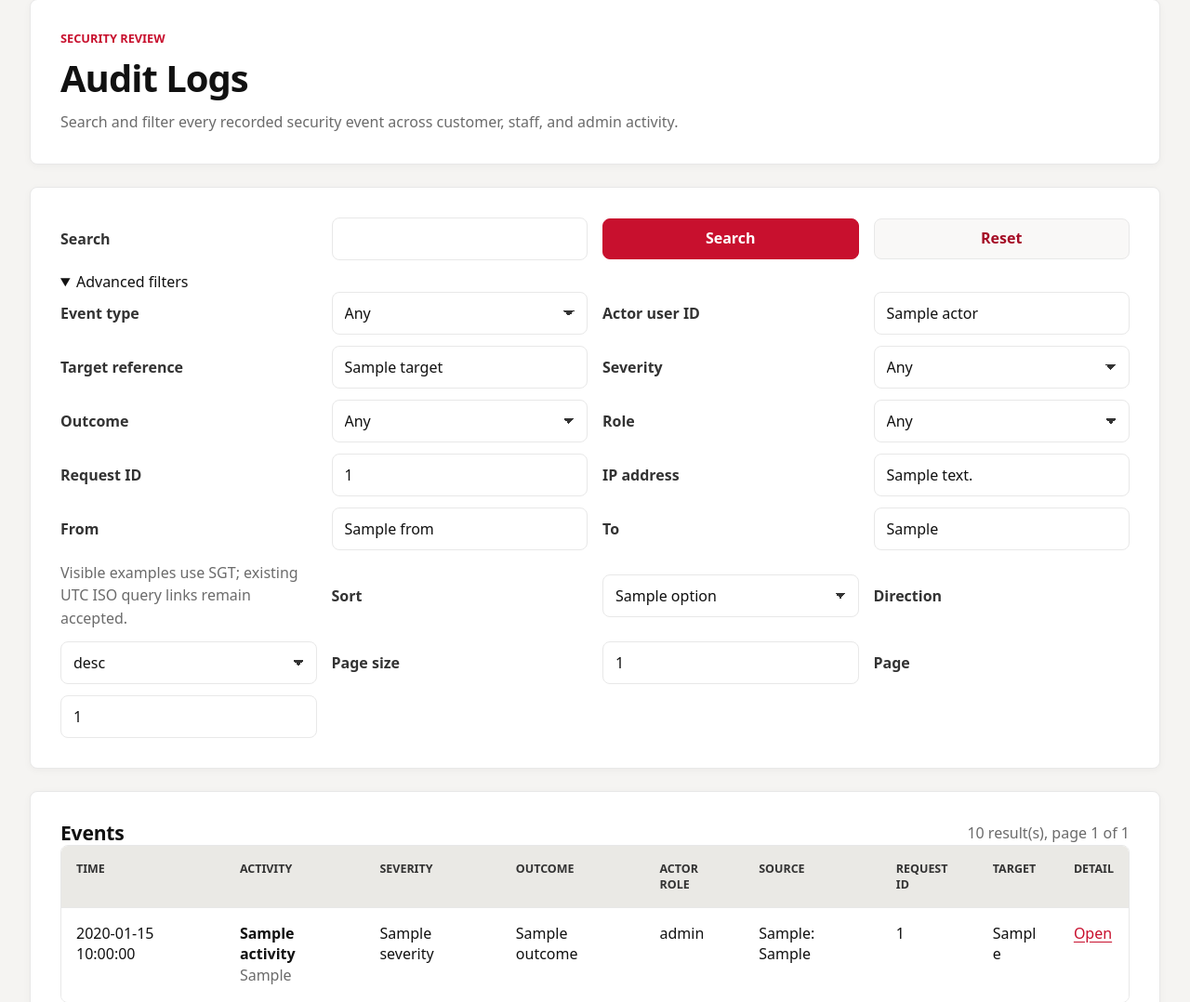
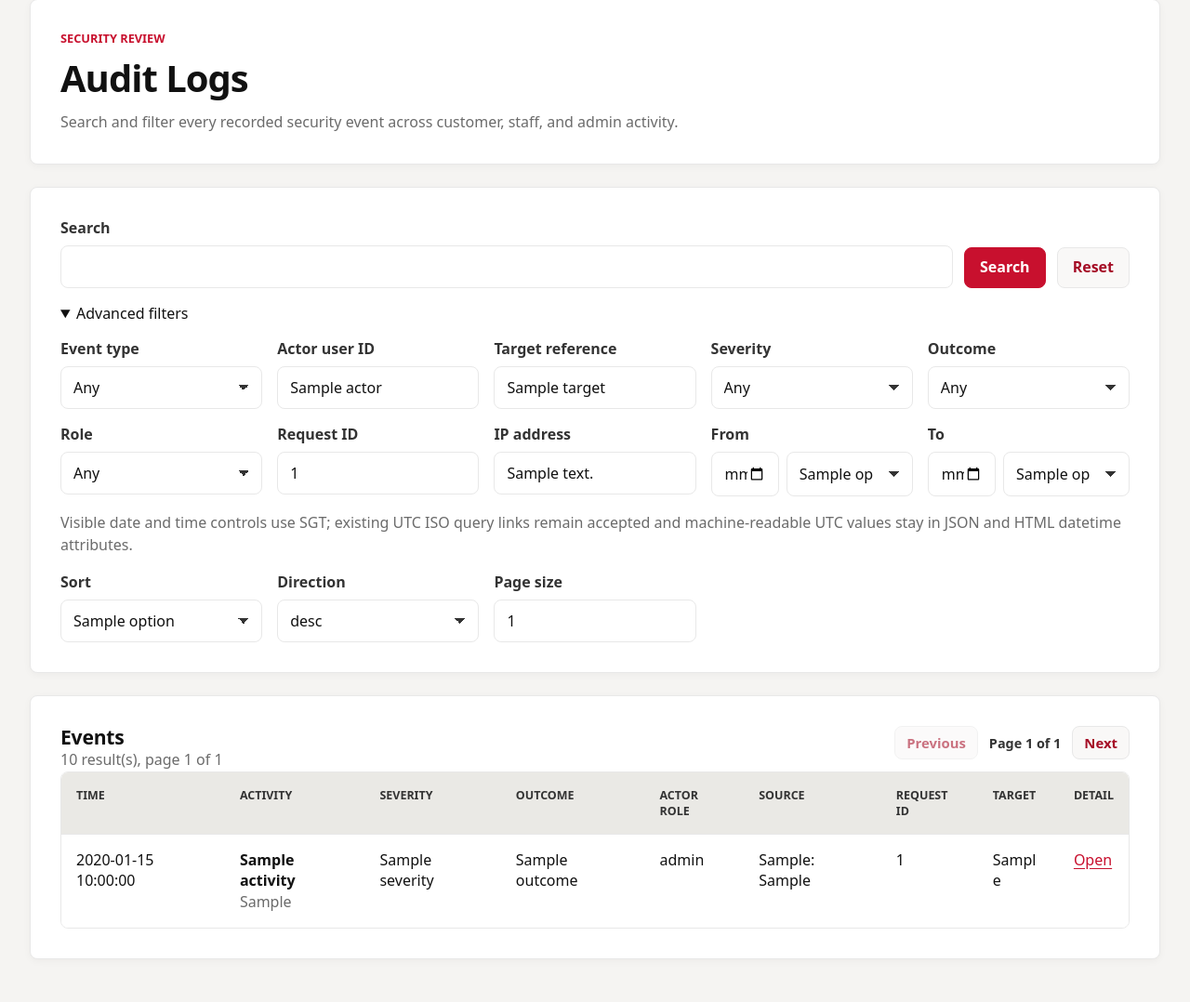
Before and after one commit to Koon-Kiat/SITBank, a Python web app: template app/templates/admin/audit_logs.html in a window 1280 px wide. Shown: the part 118-1196 px from the top of the page at 93% size. Run offline with Jinja, Linux system fonts and the light colour scheme; the template is opened without the code that fills it: most values are stand-ins (such as "Sample title", 1, 10 or a date in 2020).

Commit message:
fix: improve audit navigation and invite CSRF flow
Improve admin audit log pagination and date/time filtering, preserve filter state through progressive previous/next navigation, and keep staff invite CSRF validation compatible with strict HTTPS referrer checks.

Closes #524.
Closes #525.

```diff
--- a/app/__init__.py
+++ b/app/__init__.py
@@ -255,7 +255,7 @@ def register_invite_acceptance_response_headers(app: Flask) -> None:
             response.headers["Cache-Control"] = "no-store, no-cache, max-age=0, private"
             response.headers["Pragma"] = "no-cache"
             response.headers["Expires"] = "0"
-            response.headers["Referrer-Policy"] = "no-referrer"
+            response.headers["Referrer-Policy"] = "same-origin"
         return response
 
 
--- a/app/static/css/app.css
+++ b/app/static/css/app.css
@@ -2183,6 +2183,68 @@ th {
   font-weight: 700;
 }
 
+.audit-filter-form {
+  display: grid;
+  gap: var(--space-4);
+}
+
+.audit-search-grid {
+  display: grid;
+  grid-template-columns: minmax(220px, 1fr) auto auto;
+  gap: var(--space-3);
+  align-items: end;
+}
+
+.audit-filter-grid {
+  display: grid;
+  grid-template-columns: repeat(auto-fit, minmax(210px, 1fr));
+  gap: var(--space-4);
+  align-items: start;
+  margin-top: var(--space-4);
+}
+
+.audit-filter-field {
+  display: grid;
+  gap: var(--space-2);
+  min-width: 0;
+}
+
+.audit-filter-field label {
+  color: var(--muted-strong);
+  font-weight: 700;
+}
+
+.audit-filter-field input,
+.audit-filter-field select {
+  width: 100%;
+}
+
+.audit-date-controls {
+  display: grid;
+  grid-template-columns: minmax(0, 1fr) minmax(8.5rem, 0.65fr);
+  gap: var(--space-2);
+}
+
+.audit-date-help,
+.audit-filter-feedback {
+  grid-column: 1 / -1;
+}
+
+.audit-pagination {
+  display: flex;
+  align-items: center;
+  justify-content: flex-end;
+  gap: var(--space-3);
+  flex-wrap: wrap;
+}
+
+.audit-page-indicator {
+  color: var(--muted-strong);
+  font-size: 0.9rem;
+  font-weight: 700;
+  white-space: nowrap;
+}
+
 .admin-table-wrap {
   overflow-x: auto;
   border: 1px solid var(--line);
@@ -2544,8 +2606,14 @@ th {
 
   .admin-form-grid,
   .admin-filter-grid,
+  .audit-search-grid,
+  .audit-date-controls,
   .admin-inline-actions {
     grid-template-columns: 1fr;
+  }
+
+  .audit-pagination {
+    justify-content: flex-start;
   }
 
   .admin-inline-actions input {
--- /dev/null
+++ b/app/static/js/admin-audit-logs.js
@@ -0,0 +1,143 @@
+(() => {
+  function text(value, fallback) {
+    const clean = value === null || value === undefined ? "" : String(value);
+    return clean || fallback || "";
+  }
+
+  function appendTextCell(row, value, fallback) {
+    const cell = document.createElement("td");
+    cell.textContent = text(value, fallback);
+    row.appendChild(cell);
+    return cell;
+  }
+
+  function eventRow(item) {
+    const row = document.createElement("tr");
+
+    const timeCell = document.createElement("td");
+    const time = document.createElement("time");
+    time.dateTime = text(item.created_at_utc);
+    time.textContent = text(item.created_at_display);
+    timeCell.appendChild(time);
+    row.appendChild(timeCell);
+
+    const activityCell = document.createElement("td");
+    const strong = document.createElement("strong");
+    strong.textContent = text(item.activity);
+    const type = document.createElement("span");
+    type.className = "muted";
+    type.textContent = text(item.event_type);
+    activityCell.append(strong, document.createElement("br"), type);
+    row.appendChild(activityCell);
+
+    appendTextCell(row, item.severity, "none");
+    appendTextCell(row, item.outcome);
+    appendTextCell(row, item.actor_role);
+    appendTextCell(row, `${text(item.source_kind, "unknown")}: ${text(item.source_display, "unknown")}`);
+    appendTextCell(row, item.request_id);
+    appendTextCell(row, item.target_ref, "none");
+
+    const detailCell = document.createElement("td");
+    const detailLink = document.createElement("a");
+    detailLink.href = text(item.detail_url, "#");
+    detailLink.textContent = "Open";
+    detailCell.appendChild(detailLink);
+    row.appendChild(detailCell);
+
+    return row;
+  }
+
+  function emptyRow() {
+    const row = document.createElement("tr");
+    const cell = document.createElement("td");
+    cell.colSpan = 9;
+    cell.textContent = "No audit events match the current filters.";
+    row.appendChild(cell);
+    return row;
+  }
+
+  function setPageLink(link, url) {
+    if (!link) return;
+    const disabled = !url;
+    if (disabled) {
+      link.removeAttribute("href");
+      link.setAttribute("aria-disabled", "true");
+      link.setAttribute("tabindex", "-1");
+      link.classList.add("is-disabled");
+      return;
+    }
+    link.href = url;
+    link.removeAttribute("aria-disabled");
+    link.removeAttribute("tabindex");
+    link.classList.remove("is-disabled");
+  }
+
+  function updateAuditLogs(root, payload) {
+    const tbody = root.querySelector("[data-audit-table-body]");
+    const resultCount = root.querySelector("[data-audit-result-count]");
+    const pageIndicator = root.querySelector("[data-audit-page-indicator]");
+    if (!tbody || !resultCount || !pageIndicator) return;
+
+    const events = Array.isArray(payload.events) ? payload.events : [];
+    tbody.replaceChildren(...(events.length ? events.map(eventRow) : [emptyRow()]));
+
+    const total = Number(payload.total || 0);
+    const page = Number(payload.page || 1);
+    const totalPages = Number(payload.total_pages || 1);
+    const summary = `${total} result(s), page ${page} of ${totalPages}`;
+    resultCount.textContent = summary;
+    pageIndicator.textContent = `Page ${page} of ${totalPages}`;
+
+    setPageLink(root.querySelector("[data-audit-prev]"), payload.previous_page_url || "");
+    setPageLink(root.querySelector("[data-audit-next]"), payload.next_page_url || "");
+  }
+
+  function fetchAuditPage(root, url, pushHistory) {
+    root.setAttribute("aria-busy", "true");
+    return fetch(url, {
+      headers: { Accept: "application/json" },
+      credentials: "same-origin",
+    })
+      .then((response) => {
+        if (!response.ok) throw new Error("audit pagination failed");
+        return response.json();
+      })
+      .then((payload) => {
+        updateAuditLogs(root, payload);
+        const browserHistory = globalThis.history;
+        if (pushHistory && browserHistory && typeof browserHistory.pushState === "function") {
+          browserHistory.pushState({ auditLogs: true }, "", url);
+        }
+      })
+      .finally(() => {
+        root.removeAttribute("aria-busy");
+      });
+  }
+
+  function initAuditLogs() {
+    const root = document.querySelector("[data-audit-log-browser]");
+    if (!root) return;
+
+    root.addEventListener("click", (event) => {
+      const target = event.target instanceof Element ? event.target : null;
+      const link = target ? target.closest("[data-audit-page-link]") : null;
+      if (!link?.href || link.getAttribute("aria-disabled") === "true") return;
+      event.preventDefault();
+      fetchAuditPage(root, link.href, true).catch(() => {
+        globalThis.location.assign(link.href);
+      });
+    });
+
+    globalThis.addEventListener("popstate", () => {
+      fetchAuditPage(root, globalThis.location.href, false).catch(() => {
+        globalThis.location.reload();
+      });
+    });
+  }
+
+  if (document.readyState === "loading") {
+    document.addEventListener("DOMContentLoaded", initAuditLogs);
+  } else {
+    initAuditLogs();
+  }
+})();
--- a/app/templates/admin/audit_logs.html
+++ b/app/templates/admin/audit_logs.html
@@ -12,17 +12,28 @@
     </div>
   </div>
   <section class="panel">
-    {% set advanced_open = filters.event_type or filters.actor or filters.target or filters.severity or filters.outcome or filters.role or filters.request_id or filters.ip_address or filters.from or filters.to or sort != "timestamp" or direction != "desc" or page != 1 %}
-    <form method="get" action="{{ url_for('admin.audit_logs') }}">
-      <div class="admin-filter-grid">
+    {% set advanced_open = filter_errors or filters.event_type or filters.actor or filters.target or filters.severity or filters.outcome or filters.role or filters.request_id or filters.ip_address or filters.from or filters.to or sort != "timestamp" or direction != "desc" or page != 1 or per_page != 25 %}
+    <form method="get" action="{{ url_for('admin.audit_logs') }}" class="audit-filter-form">
+      <input type="hidden" name="page" value="1">
+      <div class="audit-search-grid">
+        <div class="audit-filter-field audit-search-field">
           <label for="audit-search">Search</label>
-        <input id="audit-search" name="q" value="{{ filters.q }}">
+          <input id="audit-search" name="q" value="{{ filters.q }}" autocomplete="off">
+        </div>
         <button type="submit">Search</button>
         <a class="button secondary" href="{{ url_for('admin.audit_logs') }}">Reset</a>
       </div>
       <details{% if advanced_open %} open{% endif %}>
         <summary>Advanced filters</summary>
-        <div class="admin-filter-grid">
+        {% if filter_errors %}
+        <div class="alert alert-warning audit-filter-feedback" role="alert">
+          {% for error in filter_errors %}
+          <span>{{ error }}</span>
+          {% endfor %}
+        </div>
+        {% endif %}
+        <div class="audit-filter-grid">
+          <div class="audit-filter-field">
             <label for="audit-event-type">Event type</label>
             <select id="audit-event-type" name="event_type">
               <option value="">Any</option>
@@ -30,10 +41,16 @@
               <option value="{{ event_type }}"{% if filters.event_type == event_type %} selected{% endif %}>{{ event_type }}</option>
               {% endfor %}
             </select>
+          </div>
+          <div class="audit-filter-field">
             <label for="audit-actor">Actor user ID</label>
-          <input id="audit-actor" name="actor" value="{{ filters.actor }}">
+            <input id="audit-actor" name="actor" value="{{ filters.actor }}" inputmode="numeric">
+          </div>
+          <div class="audit-filter-field">
             <label for="audit-target">Target reference</label>
-          <input id="audit-target" name="target" value="{{ filters.target }}">
+            <input id="audit-target" name="target" value="{{ filters.target }}" autocomplete="off">
+          </div>
+          <div class="audit-filter-field">
             <label for="audit-severity">Severity</label>
             <select id="audit-severity" name="severity">
               <option value="">Any</option>
@@ -41,6 +58,8 @@
               <option value="{{ severity }}"{% if filters.severity == severity %} selected{% endif %}>{{ severity }}</option>
               {% endfor %}
             </select>
+          </div>
+          <div class="audit-filter-field">
             <label for="audit-outcome">Outcome</label>
             <select id="audit-outcome" name="outcome">
               <option value="">Any</option>
@@ -48,6 +67,8 @@
               <option value="{{ outcome }}"{% if filters.outcome == outcome %} selected{% endif %}>{{ outcome }}</option>
               {% endfor %}
             </select>
+          </div>
+          <div class="audit-filter-field">
             <label for="audit-role">Role</label>
             <select id="audit-role" name="role">
               <option value="">Any</option>
@@ -55,39 +76,81 @@
               <option value="{{ role }}"{% if filters.role == role %} selected{% endif %}>{{ role }}</option>
               {% endfor %}
             </select>
+          </div>
+          <div class="audit-filter-field">
             <label for="audit-request-id">Request ID</label>
-          <input id="audit-request-id" name="request_id" value="{{ filters.request_id }}">
+            <input id="audit-request-id" name="request_id" value="{{ filters.request_id }}" autocomplete="off">
+          </div>
+          <div class="audit-filter-field">
             <label for="audit-ip-address">IP address</label>
-          <input id="audit-ip-address" name="ip_address" value="{{ filters.ip_address }}">
-          <label for="audit-from">From</label>
-          <input id="audit-from" name="from" value="{{ filters.from }}" placeholder="29 Jun 2026, 08:00 SGT" aria-describedby="audit-date-help">
-          <label for="audit-to">To</label>
-          <input id="audit-to" name="to" value="{{ filters.to }}" placeholder="30 Jun 2026, 07:59 SGT" aria-describedby="audit-date-help">
-          <p id="audit-date-help" class="hint">Visible examples use SGT; existing UTC ISO query links remain accepted.</p>
+            <input id="audit-ip-address" name="ip_address" value="{{ filters.ip_address }}" autocomplete="off">
+          </div>
+          <div class="audit-filter-field">
+            <label for="audit-from-date">From</label>
+            <div class="audit-date-controls">
+              <input id="audit-from-date" name="from_date" type="date" value="{{ date_controls['from']['date'] }}" aria-describedby="audit-date-help">
+              <label class="sr-only" for="audit-from-time">From time in SGT</label>
+              <select id="audit-from-time" name="from_time" aria-describedby="audit-date-help">
+                {% for option in time_options %}
+                <option value="{{ option }}"{% if date_controls['from']['time'] == option %} selected{% endif %}>{{ option }} SGT</option>
+                {% endfor %}
+              </select>
+            </div>
+          </div>
+          <div class="audit-filter-field">
+            <label for="audit-to-date">To</label>
+            <div class="audit-date-controls">
+              <input id="audit-to-date" name="to_date" type="date" value="{{ date_controls['to']['date'] }}" aria-describedby="audit-date-help">
+              <label class="sr-only" for="audit-to-time">To time in SGT</label>
+              <select id="audit-to-time" name="to_time" aria-describedby="audit-date-help">
+                {% for option in time_options %}
+                <option value="{{ option }}"{% if date_controls['to']['time'] == option %} selected{% endif %}>{{ option }} SGT</option>
+                {% endfor %}
+              </select>
+            </div>
+          </div>
+          <p id="audit-date-help" class="hint audit-date-help">Visible date and time controls use SGT; existing UTC ISO query links remain accepted and machine-readable UTC values stay in JSON and HTML datetime attributes.</p>
+          <div class="audit-filter-field">
             <label for="audit-sort">Sort</label>
             <select id="audit-sort" name="sort">
               {% for option in sort_options %}
               <option value="{{ option }}"{% if sort == option %} selected{% endif %}>{{ option }}</option>
               {% endfor %}
             </select>
+          </div>
+          <div class="audit-filter-field">
             <label for="audit-direction">Direction</label>
             <select id="audit-direction" name="direction">
               <option value="desc"{% if direction == "desc" %} selected{% endif %}>desc</option>
               <option value="asc"{% if direction == "asc" %} selected{% endif %}>asc</option>
             </select>
+          </div>
+          <div class="audit-filter-field">
             <label for="audit-page-size">Page size</label>
             <input id="audit-page-size" name="per_page" value="{{ per_page }}" inputmode="numeric">
-          <label for="audit-page">Page</label>
-          <input id="audit-page" name="page" value="{{ page }}" inputmode="numeric">
+          </div>
         </div>
       </details>
     </form>
   </section>
 
-  <section class="panel">
+  <section class="panel" data-audit-log-browser>
     <div class="section-header">
+      <div>
         <h2>Events</h2>
-      <p class="muted">{{ total }} result(s), page {{ page }} of {{ total_pages }}</p>
+        <p class="muted" data-audit-result-count>{{ total }} result(s), page {{ page }} of {{ total_pages }}</p>
+      </div>
+      <nav class="audit-pagination" aria-label="Audit log pagination" data-audit-pagination>
+        <a class="button secondary small{% if not previous_page_url %} is-disabled{% endif %}"
+           data-audit-prev
+           data-audit-page-link
+           {% if previous_page_url %}href="{{ previous_page_url }}"{% else %}aria-disabled="true" tabindex="-1"{% endif %}>Previous</a>
+        <span class="audit-page-indicator" data-audit-page-indicator>Page {{ page }} of {{ total_pages }}</span>
+        <a class="button secondary small{% if not next_page_url %} is-disabled{% endif %}"
+           data-audit-next
+           data-audit-page-link
+           {% if next_page_url %}href="{{ next_page_url }}"{% else %}aria-disabled="true" tabindex="-1"{% endif %}>Next</a>
+      </nav>
     </div>
     <div class="admin-table-wrap">
       <table class="admin-table">
@@ -104,7 +167,7 @@
             <th scope="col">Detail</th>
           </tr>
         </thead>
-        <tbody>
+        <tbody data-audit-table-body>
           {% for event in events %}
           <tr>
             <td><time datetime="{{ event.created_at_utc }}">{{ event.created_at_display }}</time></td>
@@ -118,7 +181,7 @@
             <td>{{ event.source_kind }}: {{ event.source_display }}</td>
             <td>{{ event.request_id }}</td>
             <td>{{ event.target_ref or "none" }}</td>
-            <td><a href="{{ url_for('admin.audit_log_detail', event_id=event.id) }}">Open</a></td>
+            <td><a href="{{ event.detail_url }}">Open</a></td>
           </tr>
           {% else %}
           <tr>
@@ -131,3 +194,7 @@
   </section>
 </section>
 {% endblock %}
+
+{% block scripts %}
+<script src="{{ url_for('static', filename='js/admin-audit-logs.js') }}" defer></script>
+{% endblock %}
```
Also changed, not shown: app/admin/routes.py (+22 -1 lines), app/admin/services.py (+124 -10 lines), docs/OPERATIONS.md (+1 -1 lines), docs/security/architecture/cryptography-and-authentication.md (+2 -2 lines), docs/security/assurance/audit-and-alerting.md (+8 -3 lines), tests/test_admin_audit_viewer.py (+107 -1 lines), tests/test_admin_staff_invites.py (+97 -1 lines), tests/test_security_docs_issue_links.py (+1 -1 lines). Lines whose indentation alone changed are shown as unchanged.
